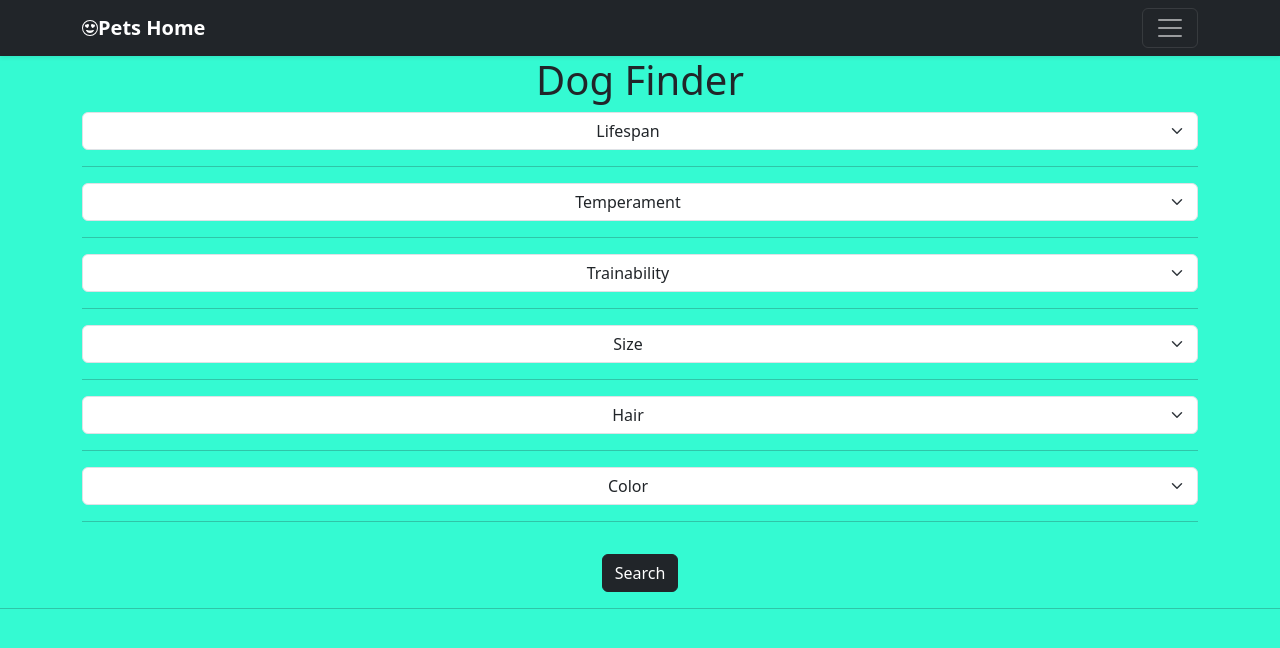
After one commit to manuuu94/Pets, a Django app: page /dogs/dog-find in a window 1280 px wide. The commit adds this page. Shown: the top 648 px of the page. Run offline with Django 4.2, Linux system fonts and the light colour scheme; some libraries are stand-ins or nearby versions.

Commit message:
dogmenu-started

```diff
--- /dev/null
+++ b/Pets/Dogs/static/css/dogmenu.css
@@ -0,0 +1,5 @@
+
+
+.center {
+    text-align: center;
+}
--- /dev/null
+++ b/Pets/Dogs/templates/dog-find.html
@@ -0,0 +1,78 @@
+{%extends 'base.html'%}
+
+
+{%block content%}
+
+{%load static%}
+
+
+<link rel="stylesheet" href="{%static 'css/dogmenu.css'%}">
+
+<div class="center">
+<h1>Dog Finder</h1>
+</div>
+<div class="container">
+<div class="align-items-center justify-content-center">
+
+
+<form action="" method="POST">
+{% csrf_token %}
+
+<select class="form-select center" id="lifespan" name="lifespan">
+    <option selected>Lifespan</option>
+    <hr>
+    <option value="1">One</option>
+    <option value="2">Two</option>
+    <option value="3">Three</option>
+</select>
+<hr>
+<select class="form-select center" id="temperament" name="temperament">
+    <option selected>Temperament</option>
+    <hr>
+    <option value="1">One</option>
+    <option value="2">Two</option>
+    <option value="3">Three</option>
+</select>
+<hr>
+<select class="form-select center" id="train" name="train">
+    <option selected>Trainability</option>
+    <hr>
+    <option value="1">One</option>
+    <option value="2">Two</option>
+    <option value="3">Three</option>
+</select>
+<hr>
+<select class="form-select center" id="size" name="size">
+    <option selected>Size</option>
+    <hr>
+    <option value="1">One</option>
+    <option value="2">Two</option>
+    <option value="3">Three</option>
+</select>
+<hr>
+<select class="form-select center" id="hair" name="hair">
+    <option selected>Hair</option>
+    <hr>
+    <option value="1">One</option>
+    <option value="2">Two</option>
+    <option value="3">Three</option>
+</select>
+<hr>
+<select class="form-select center" id="color" name="color">
+    <option selected>Color</option>
+    <hr>
+    <option value="1">One</option>
+    <option value="2">Two</option>
+    <option value="3">Three</option>
+</select>
+<hr>
+<div class="center">
+<button class="btn mt-3 btn-dark" style="text-align: center;" type="submit">Search</button>
+</div>
+
+</form>
+
+</div>
+</div>
+
+{%endblock%}
--- a/Pets/Dogs/urls.py
+++ b/Pets/Dogs/urls.py
@@ -4,5 +4,8 @@ from django.urls import path
 from . import views
 
 urlpatterns = [
+    path('dog-menu/',views.DogsMenu,name='dog-menu'),
+    path('dog-find',views.DogFind,name='dog-find'),
+
 
 ]
--- a/Pets/Dogs/views.py
+++ b/Pets/Dogs/views.py
@@ -1,3 +1,25 @@
 from django.shortcuts import render
+import requests
 
 # Create your views here.
+
+
+def DogsMenu(request):
+    try:
+
+
+        return render(request,'dog-menu.html')
+    except Exception as e:
+        print(e)
+
+
+
+def DogFind(request):
+    try:
+
+
+
+
+        return render(request,'dog-find.html')
+    except Exception as e:
+        print(e)
--- a/Pets/Pets/urls.py
+++ b/Pets/Pets/urls.py
@@ -14,10 +14,11 @@ Including another URLconf
     2. Add a URL to urlpatterns:  path('blog/', include('blog.urls'))
 """
 from django.contrib import admin
-from django.urls import path
+from django.urls import path,include
 from . import views
 
 urlpatterns = [
     path('admin/', admin.site.urls),
     path('',views.Pets,name='Pets-home'),
+    path('dogs/',include('Dogs.urls')),
 ]
--- a/Pets/static/css/base.css
+++ b/Pets/static/css/base.css
@@ -1,7 +1,4 @@
 body {
-    background-color: greenyellow;
-    padding-left: 2.5%;
-    padding-right: 2.5%;
-    padding-top: 2%;
+    background-color: rgba(0, 249, 199, 0.796);
     margin: auto;
 }
--- a/Pets/templates/base.html
+++ b/Pets/templates/base.html
@@ -4,13 +4,45 @@
     <meta charset="UTF-8">
     <meta name="viewport" content="width=device-width, initial-scale=1.0">
     <title>Pets Finder</title>
+    <link href="https://cdn.jsdelivr.net/npm/bootstrap@5.3.7/dist/css/bootstrap.min.css" rel="stylesheet" integrity="sha384-LN+7fdVzj6u52u30Kp6M/trliBMCMKTyK833zpbD+pXdCLuTusPj697FH4R/5mcr" crossorigin="anonymous">
+    <script src="https://cdn.jsdelivr.net/npm/bootstrap@5.3.7/dist/js/bootstrap.bundle.min.js" integrity="sha384-ndDqU0Gzau9qJ1lfW4pNLlhNTkCfHzAVBReH9diLvGRem5+R9g2FzA8ZGN954O5Q" crossorigin="anonymous"></script>
+    <script src="https://cdn.jsdelivr.net/npm/sweetalert2@11"></script>
+
 </head>
 <body>
 
 {%load static %}
 <link rel="stylesheet" href="{%static 'css/base.css'%}">
 
-    <h1>This is my Navigator Base view</h1>
+<header data-bs-theme="dark">
+    <div class="text-bg-dark collapse" id="navbarHeader">
+    <div class="container">
+    <div class="row">
+    <div class="col-sm-8 col-md-7 py-4">
+    <h4>About</h4> <p class="text-body-secondary">Add some information about the Pets Finder.</p>
+    </div>
+    <div class="col-sm-4 offset-md-1 py-4">
+    <h4>Contact</h4>
+    <ul class="list-unstyled">
+    <li><a href="#" class="text-white">Follow on X</a></li>
+    <li><a href="#" class="text-white">Like on Facebook</a></li>
+    <li><a href="#" class="text-white">Email me</a></li>
+    </ul> </div> </div> </div> </div>
+    <div class="navbar navbar-dark bg-dark shadow-sm">
+    <div class="container"> <a href="{%url 'Pets-home'%}" class="navbar-brand d-flex align-items-center">
+    <svg xmlns="http://www.w3.org/2000/svg" width="16" height="16" fill="currentColor" class="bi bi-emoji-heart-eyes" viewBox="0 0 16 16">
+        <path d="M8 15A7 7 0 1 1 8 1a7 7 0 0 1 0 14m0 1A8 8 0 1 0 8 0a8 8 0 0 0 0 16"/>
+        <path d="M11.315 10.014a.5.5 0 0 1 .548.736A4.5 4.5 0 0 1 7.965 13a4.5 4.5 0 0 1-3.898-2.25.5.5 0 0 1 .548-.736h.005l.017.005.067.015.252.055c.215.046.515.108.857.169.693.124 1.522.242 2.152.242s1.46-.118 2.152-.242a27 27 0 0 0 1.109-.224l.067-.015.017-.004.005-.002zM4.756 4.566c.763-1.424 4.02-.12.952 3.434-4.496-1.596-2.35-4.298-.952-3.434m6.488 0c1.398-.864 3.544 1.838-.952 3.434-3.067-3.554.19-4.858.952-3.434"/>
+        </svg>
+    <strong>Pets Home</strong> </a>
+    <button class="navbar-toggler collapsed" type="button"
+    data-bs-toggle="collapse" data-bs-target="#navbarHeader"
+    aria-controls="navbarHeader" aria-expanded="false" aria-label="Toggle navigation">
+    <span class="navbar-toggler-icon"></span>
+    </button>
+    </div>
+    </div>
+</header>
 
 {%block content%}
 
@@ -20,5 +52,7 @@
 {%endblock%}
 
 
+<hr>
+
 </body>
 </html>
```
Also changed, not shown: Pets/Dogs/templates/dog-menu.html (+36 -0 lines), Pets/templates/petshome.html (+27 -1 lines), Pets/db.sqlite3.
